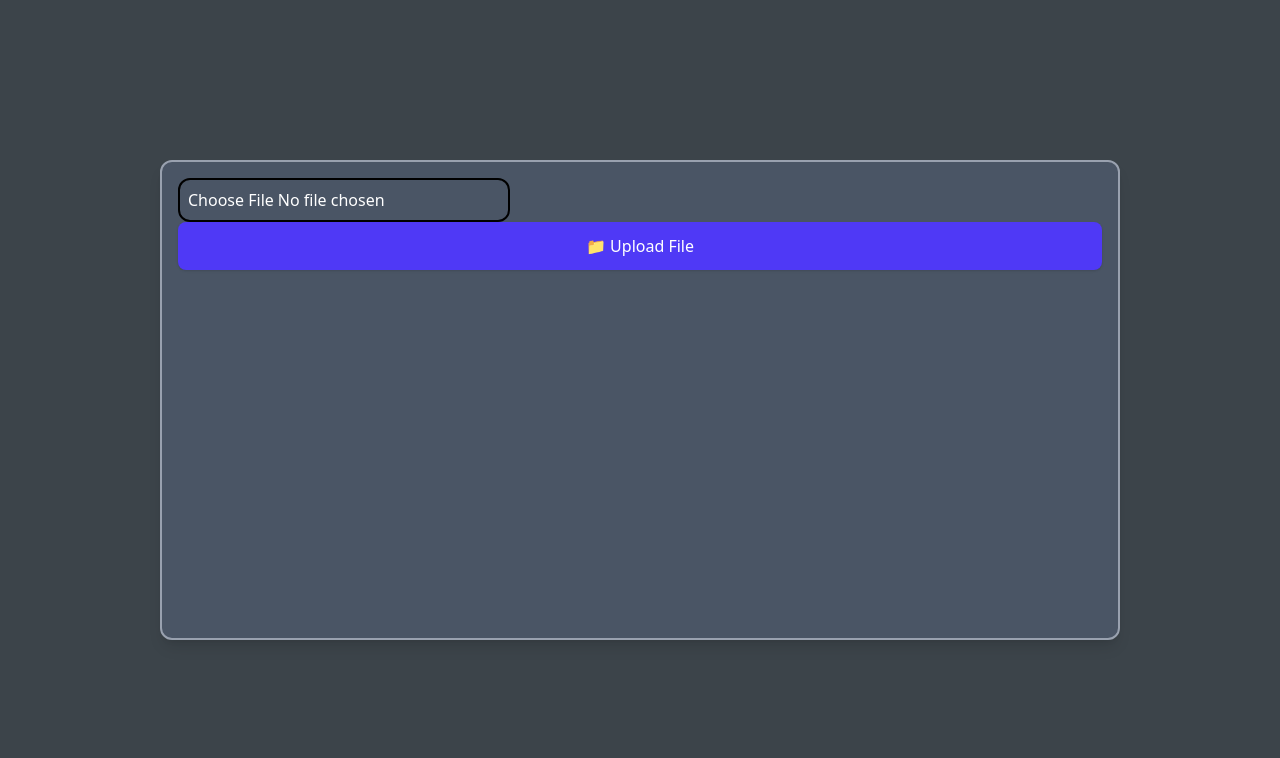
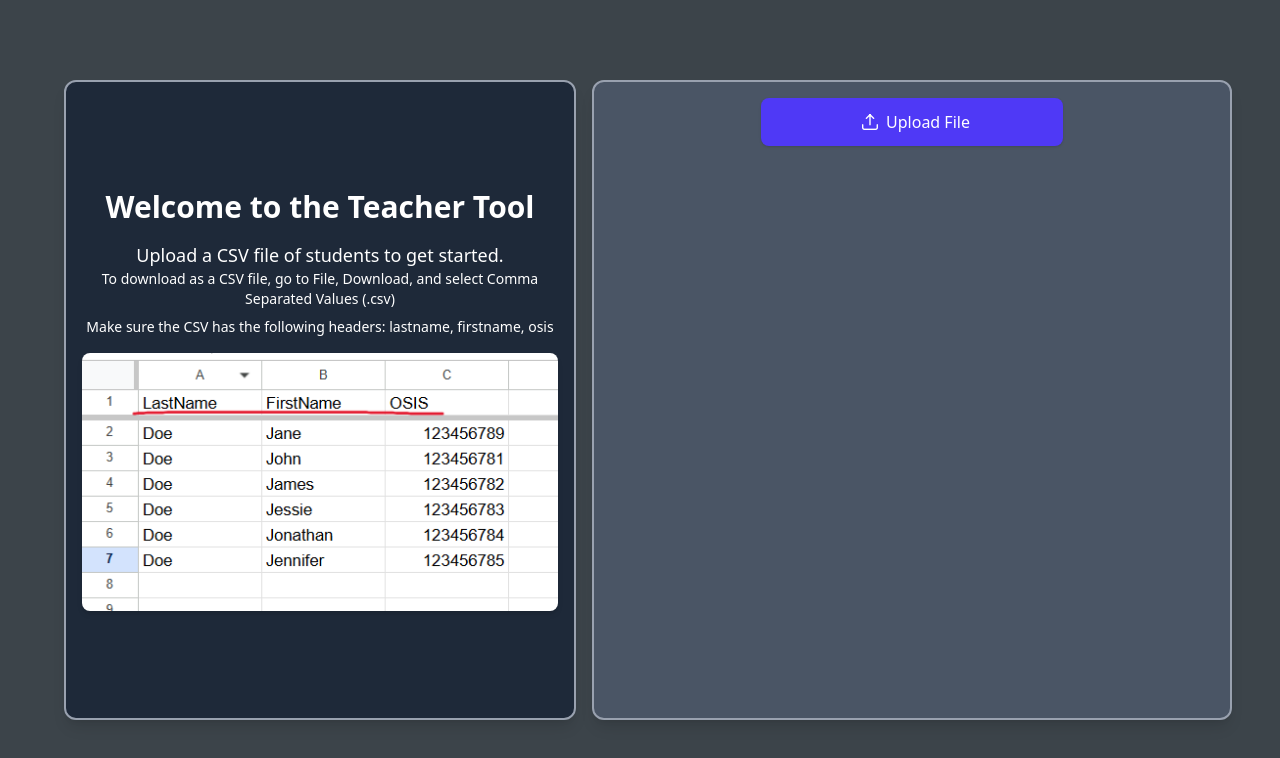
Before and after one commit to sitechtimes/teacher-tool-frontend, a Vue app in the folder teacher-tool/: page / in a window 1280 px wide. Shown: the top 758 px of the page. Built offline with nearby package versions, Linux system fonts and the light colour scheme.

Commit message:
Added css

```diff
--- a/teacher-tool/package.json
+++ b/teacher-tool/package.json
@@ -13,6 +13,8 @@
   },
   "dependencies": {
     "@tailwindcss/vite": "^4.1.13",
+    "primeicons": "^7.0.0",
+    "tailwind-scrollbar-hide": "^4.0.0",
     "tailwindcss": "^4.1.13",
     "vue": "^3.5.18",
     "xlsx": "^0.18.5"
--- a/teacher-tool/src/assets/main.css
+++ b/teacher-tool/src/assets/main.css
@@ -1 +1,2 @@
 @import "tailwindcss";
+@import "primeicons/primeicons.css";
--- a/teacher-tool/src/components/MainPage.vue
+++ b/teacher-tool/src/components/MainPage.vue
@@ -1,51 +1,101 @@
 <template>
-  <div class="w-[75vw] h-[60vh] bg-gray-600 shadow-lg rounded-xl border-gray-400 border-2 p-4 text-white overflow-auto">
-    <label>
-      <input type="file" @change="handleFile" accept=".csv" class="border-black rounded-xl border-2 p-2" />
+  <div class="w-[40vw] h-[80vh] bg-gray-800 shadow-lg rounded-xl border-gray-400 border-2 p-4 text-white flex items-center justify-center m-4">
+    <div class="text-center">
+      <h1 class="text-3xl font-bold mb-4">Welcome to the Teacher Tool</h1>
+      <p class="text-lg">Upload a CSV file of students to get started.</p>
+      <p class="text-sm">To download as a CSV file, go to File, Download, and select Comma Separated Values (.csv)</p>
+      <p class="text-sm mt-2">Make sure the CSV has the following headers: lastname, firstname, osis</p>
+      <img
+        src="/images/example.png"
+        alt="CSV Example"
+        class="mt-4 max-w-full rounded-lg shadow-md"
+      />
+    </div>
+  </div>
+
+  <div class="scrollbar-hide w-[50vw] h-[80vh] bg-gray-600 shadow-lg rounded-xl border-gray-400 border-2 p-4 text-white overflow-auto flex items-center flex-col">
+    <label class="w-1/2 cursor-pointer flex items-center justify-center px-4 py-3 mb-4 bg-indigo-600 text-white rounded-lg shadow hover:bg-indigo-700">
+      <i class="pi pi-upload mx-2"></i> Upload File
+      <input type="file" @change="handleFile" accept=".csv" class="hidden border-black rounded-xl border-2 p-2" />
     </label>
-     <!-- Hidden file input -->
-    <input type="file" id="fileUpload" class="hidden">
 
-    <!-- Styled label acting as button -->
-    <label for="fileUpload"
-      class="cursor-pointer flex items-center justify-center px-4 py-3 bg-indigo-600 text-white rounded-lg shadow hover:bg-indigo-700">
-      📁 Upload File
-    </label>
-    <div v-if="students.length">
-      <h3>Students: {{ students }}</h3>
-      <ul>
-        <li v-for="(student, i) in students">
-          {{ student }}
-        </li>
-      </ul>
-    </div>
-    <div v-if="students.length" class="mt-4">
-      <label>
-        Number of groups:
-        <input type="number" v-model.number="numGroups" min="1" />
-      </label>
-      <label class="ml-4">
-        Min per group:
-        <input type="number" v-model.number="minimumGroup" min="1" />
-      </label>
-      <label class="ml-4">
-        Max per group:
-        <input type="number" v-model.number="maximumGroup" min="1" />
-      </label>
-      <button @click="makeGroups" class="ml-4">
-        Randomize Groups
-      </button>
-    </div>
-    <div v-if="groups.length" class="mt-4">
-      <div v-for="(group, i) in groups" class="mb-4 p-2 border rounded">
-        <h4>Group {{ i + 1 }}</h4>
-        <ul>
-          <li v-for="student in group">
+    <div v-if="students.length" class="mt-4 w-5/6">
+      <div class="scrollbar-hide rounded-xl border border-gray-200 bg-white shadow-md p-4 max-h-64 overflow-y-auto ">
+        <h1 class="text-lg font-semibold text-gray-800 mb-2">Students</h1>
+        <ul class="space-y-1 text-gray-700">
+          <li
+            v-for="student in students"
+            class="px-2 py-1"
+          >
             {{ student }}
           </li>
         </ul>
       </div>
     </div>
+
+    <div v-if="students.length" class="mt-10 px-2">
+      <div class="flex flex-wrap items-center gap-4 justify-center">
+        <label class="flex flex-col text-sm font-medium">
+          Number of groups:
+          <input
+            type="number"
+            v-model.number="numGroups"
+            min="1"
+            class="mt-1 w-28 rounded-lg border border-gray-300 p-2 focus:border-blue-500 focus:ring focus:ring-blue-200 focus:outline-none"
+          />
+        </label>
+
+        <label class="flex flex-col text-sm font-medium">
+          Min per group:
+          <input
+            type="number"
+            v-model.number="minimumGroup"
+            min="1"
+            class="mt-1 w-28 rounded-lg border border-gray-300 p-2 focus:border-blue-500 focus:ring focus:ring-blue-200 focus:outline-none"
+          />
+        </label>
+
+        <label class="flex flex-col text-sm font-medium">
+          Max per group:
+          <input
+            type="number"
+            v-model.number="maximumGroup"
+            min="1"
+            class="mt-1 w-28 rounded-lg border border-gray-300 p-2 focus:border-blue-500 focus:ring focus:ring-blue-200 focus:outline-none"
+          />
+        </label>
+      </div>
+
+      <div class="flex justify-center mt-4">
+        <button
+          @click="makeGroups"
+          class="rounded-lg bg-blue-600 px-4 py-2 text-white hover:bg-blue-700 focus:outline-none focus:ring focus:ring-blue-200"
+        >
+          Randomize Groups
+        </button>
+      </div>
+    </div>
+
+
+    <div v-if="groups.length" class="w-5/6 mt-4 px-2">
+      <div
+        v-for="(group, i) in groups"
+        class="my-4 rounded-xl border border-gray-200 bg-white shadow-md hover:shadow-lg transition-shadow duration-200 p-4"
+      >
+        <h4 class="text-lg font-semibold text-gray-800 mb-2">
+          Group {{ i + 1 }}
+        </h4>
+        <ul class="space-y-1 text-gray-700">
+          <li
+            v-for="student in group"
+            class="rounded-md px-2 py-1"
+          >
+            {{ student }}
+          </li>
+        </ul>
+      </div>
+    </div>
+
   </div>
 </template>
 
@@ -96,9 +146,6 @@ function handleFile(e) {
         return `${cols[0].trim()}, ${cols[1].trim()} (${cols[2].trim()})`
       })
 
-
-
-
   }
 
   reader.readAsText(file)
@@ -115,3 +162,15 @@ function makeGroups() {
   }
 }
 </script>
+
+<style scoped>
+.scrollbar-hide::-webkit-scrollbar {
+  display: none;
+}
+
+/* hide scrollbar for IE, Edge and Firefox */
+.scrollbar-hide {
+  -ms-overflow-style: none;  /* IE and Edge */
+  scrollbar-width: none;     /* Firefox */
+}
+</style>
```
Also changed, not shown: teacher-tool/public/images/example.png (added), 1 other file (tests, documents, lock files or other folders).
